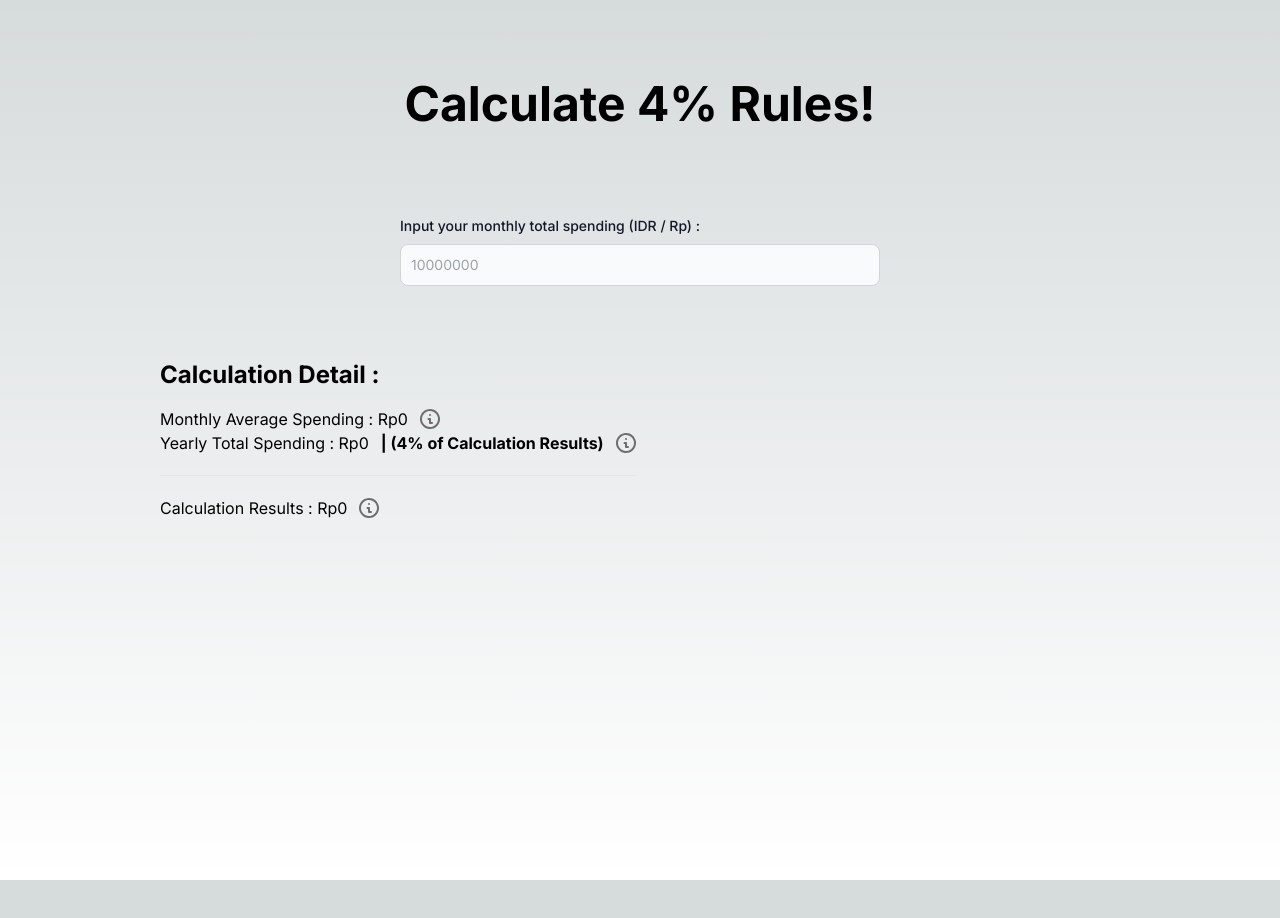
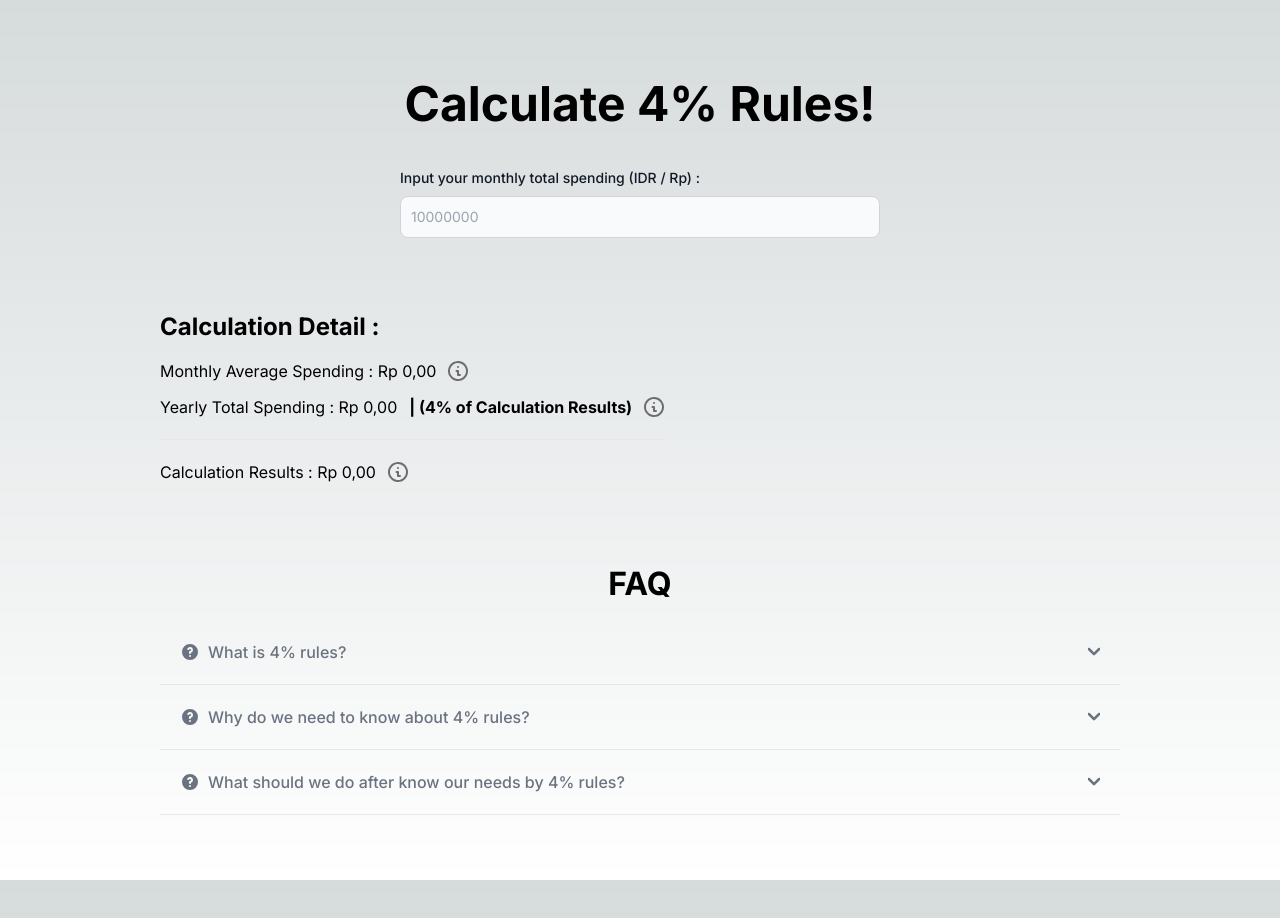
Before and after one commit to raiwirawan/to-do-app, a Next.js app: page /financial in a window 1280 px wide. Shown: the top 918 px of the page. Before the commit the page ends 880 px from the top, so only its background shows below. Built offline with nearby package versions, Linux system fonts and the light colour scheme.

Commit message:
Adding FAQ, locale currency format, and accordion

```diff
--- a/app/financial/page.tsx
+++ b/app/financial/page.tsx
@@ -1,5 +1,7 @@
 "use client";
 
+import Accordion from "@/components/Accordion";
+import CalcAccordion from "@/data/CalcAccordion";
 import CalculationDetails from "@/components/CalculationDetails";
 import { useEffect, useState } from "react";
 
@@ -65,6 +67,22 @@ export default function Financial() {
 			>
 				<CalculationDetails monthlySpendingAvg={input} />
 			</div>
+			<div data-name="accordion-wrapper" className="mt-[4rem] w-full pb-[8rem]">
+				<h2
+					data-name="faq"
+					className="font-bold my-3 w-full text-center text-[2rem]"
+				>
+					FAQ
+				</h2>
+				{CalcAccordion.map((elm) => (
+					<Accordion
+						key={elm.id}
+						id={elm.id}
+						title={elm.title}
+						description={elm.description}
+					/>
+				))}
+			</div>
 		</div>
 	);
 }
--- /dev/null
+++ b/components/Accordion.tsx
@@ -0,0 +1,84 @@
+import { useState, useEffect } from "react";
+import { cn } from "@/lib/utils";
+
+export default function Accordion({
+	id,
+	title,
+	description,
+}: {
+	id: number;
+	title: string;
+	description: string;
+}) {
+	const [open, setOpen] = useState<boolean>(false);
+
+	useEffect(() => {
+		const arrowSvg = document.querySelector(
+			"[data-accordion-icon='" + id + "']"
+		);
+
+		arrowSvg?.classList.toggle("rotate-180", open);
+	}, [open, id]);
+
+	return (
+		<div id="accordion-open" data-accordion="open" className="w-full">
+			<h2 id={`accordion-open-heading-${id}`}>
+				<button
+					type="button"
+					onClick={() =>
+						setOpen((prev) => {
+							return !prev;
+						})
+					}
+					className={cn(
+						"flex items-center justify-between w-full p-5 font-medium rtl:text-right text-gray-500 dark:text-gray-400 gap-3",
+						open === true
+							? "bg-gray-100 dark:bg-gray-800 text-gray-900 dark:text-white"
+							: ""
+					)}
+				>
+					<span className="flex items-center">
+						<svg
+							className="w-5 h-5 me-2 shrink-0"
+							fill="currentColor"
+							viewBox="0 0 20 20"
+							xmlns="http://www.w3.org/2000/svg"
+						>
+							<path
+								fillRule="evenodd"
+								d="M18 10a8 8 0 11-16 0 8 8 0 0116 0zm-8-3a1 1 0 00-.867.5 1 1 0 11-1.731-1A3 3 0 0113 8a3.001 3.001 0 01-2 2.83V11a1 1 0 11-2 0v-1a1 1 0 011-1 1 1 0 100-2zm0 8a1 1 0 100-2 1 1 0 000 2z"
+								clipRule="evenodd"
+							></path>
+						</svg>{" "}
+						{title}
+					</span>
+					<svg
+						data-accordion-icon={id}
+						className="w-3 h-3 shrink-0 rotate-180 transition-transform duration-200 ease-linear"
+						aria-hidden="true"
+						xmlns="http://www.w3.org/2000/svg"
+						fill="none"
+						viewBox="0 0 14 9"
+					>
+						<path
+							stroke="currentColor"
+							strokeLinecap="round"
+							strokeLinejoin="round"
+							strokeWidth="3"
+							d="M13 1L7 7L1 1"
+						/>
+					</svg>
+				</button>
+			</h2>
+			<div
+				id={`accordion-open-body-${id}`}
+				className={`transition duration-200 ${open === true ? "" : "hidden"}`}
+			>
+				<div className="p-5  dark:bg-gray-900">
+					<p className="text-gray-500 dark:text-gray-400">{description}</p>
+				</div>
+			</div>
+			<hr className="w-full" />
+		</div>
+	);
+}
--- a/components/CalculationDetails.tsx
+++ b/components/CalculationDetails.tsx
@@ -1,4 +1,5 @@
 import styles from "./CalculationDetail.module.css";
+import infoData from "@/data/CalcDefinition";
 
 export default function CalculationDetails({
 	monthlySpendingAvg,
@@ -8,8 +9,16 @@ export default function CalculationDetails({
 	return (
 		<div>
 			<div className="font-bold text-2xl mb-4">Calculation Detail :</div>
-			<div className="flex flex-row items-center justify-start">
-				Monthly Average Spending : Rp{monthlySpendingAvg}
+			<div className="flex flex-row items-center justify-start mb-3">
+				Monthly Average Spending :{" "}
+				{Intl.NumberFormat("id-ID", {
+					style: "currency",
+					currency: "IDR",
+				}).format(
+					typeof monthlySpendingAvg === "number"
+						? monthlySpendingAvg
+						: parseInt(monthlySpendingAvg)
+				)}
 				<DisplayInfo
 					id={infoData[0].id}
 					title={infoData[0].title}
@@ -17,10 +26,15 @@ export default function CalculationDetails({
 				/>
 			</div>
 			<div className="flex flex-row items-center justify-start">
-				Yearly Total Spending : Rp
-				{(typeof monthlySpendingAvg === "number"
-					? monthlySpendingAvg
-					: parseInt(monthlySpendingAvg)) * 12}
+				Yearly Total Spending :{" "}
+				{Intl.NumberFormat("id-ID", {
+					style: "currency",
+					currency: "IDR",
+				}).format(
+					(typeof monthlySpendingAvg === "number"
+						? monthlySpendingAvg
+						: parseInt(monthlySpendingAvg)) * 12
+				)}
 				<b className="ml-3">| (4% of Calculation Results)</b>
 				<DisplayInfo
 					id={infoData[1].id}
@@ -30,12 +44,17 @@ export default function CalculationDetails({
 			</div>
 			<hr className="my-5" />
 			<div className="flex flex-row items-center justify-start">
-				Calculation Results : Rp
-				{((typeof monthlySpendingAvg === "number"
-					? monthlySpendingAvg
-					: parseInt(monthlySpendingAvg)) *
-					12) /
-					0.04}
+				Calculation Results :{" "}
+				{Intl.NumberFormat("id-ID", {
+					style: "currency",
+					currency: "IDR",
+				}).format(
+					((typeof monthlySpendingAvg === "number"
+						? monthlySpendingAvg
+						: parseInt(monthlySpendingAvg)) *
+						12) /
+						0.04
+				)}
 				<DisplayInfo
 					id={infoData[2].id}
 					title={infoData[2].title}
@@ -81,29 +100,13 @@ function DisplayInfo({
 				</svg>
 			</div>
 			<div
-				className={`absolute top-0 left-0 mt-8 w-[10rem] h-auto rounded-2xl p-3 bg-blue-500 displayInfoContent z-[2] ${styles.displayInfoContent}`}
+				className={`absolute top-0 left-0 pt-8 w-[20rem] h-auto displayInfoContent z-[2] ${styles.displayInfoContent}`}
 			>
-				<h3 className="text-[0.5rem] font-bold">{title}</h3>
-				<p className="text-[0.5rem] mt-2">{description}</p>
+				<div className="w-full h-full bg-blue-500 p-3 rounded-2xl">
+					<h3 className="text-[1rem] font-bold">{title}</h3>
+					<p className="text-[1rem] mt-2">{description}</p>
+				</div>
 			</div>
 		</span>
 	);
 }
-
-const infoData = [
-	{
-		id: 1,
-		title: "Monthly Average Spending",
-		desc: "Is your total expenditure each month on average.",
-	},
-	{
-		id: 2,
-		title: "Yearly Total Spending",
-		desc: "Is your total expenditure of one year. (Monthly Average Spending x 12 month [one year]).",
-	},
-	{
-		id: 3,
-		title: "Calculation Result",
-		desc: "Is the total you need to meet your needs for a year which is 4% of the results of this calculation. (Yearly Total Spending / 4%)",
-	},
-];
--- /dev/null
+++ b/data/CalcAccordion.ts
@@ -0,0 +1,22 @@
+const CalcAccordion = [
+	{
+		id: 1,
+		title: "What is 4% rules?",
+		description:
+			"The 4% rule is a rule where we calculate our total expenditure for a year, whether it is for primary, secondary, tertiary needs and look for the total of liquid assets that we have which can produce our total expenditure for a year only from profits, which is mostly and normally is 4%.",
+	},
+	{
+		id: 2,
+		title: "Why do we need to know about 4% rules?",
+		description:
+			"Because if someone can achieve the full 4% rule, then according to initial calculations, all of that person's needs for a year will definitely be met. This can mean that the person has achieved a state of financial freedom.",
+	},
+	{
+		id: 3,
+		title: "What should we do after know our needs by 4% rules?",
+		description:
+			"After knowing the exact amount we need to follow the 4% rule, then we need a way to find these assets by starting and developing a business; work for a very high income; and so forth.",
+	},
+];
+
+export default CalcAccordion;
--- /dev/null
+++ b/data/CalcDefinition.ts
@@ -0,0 +1,19 @@
+const infoData = [
+	{
+		id: 1,
+		title: "Monthly Average Spending",
+		desc: "Is your total expenditure each month on average.",
+	},
+	{
+		id: 2,
+		title: "Yearly Total Spending",
+		desc: "Is your total expenditure of one year. (Monthly Average Spending x 12 month [one year]).",
+	},
+	{
+		id: 3,
+		title: "Calculation Result",
+		desc: "Is the total you need to meet your needs for a year which is 4% of the results of this calculation. (Yearly Total Spending / 4%)",
+	},
+];
+
+export default infoData;
```
Also changed, not shown: public/accordion-arrow.svg (added).
